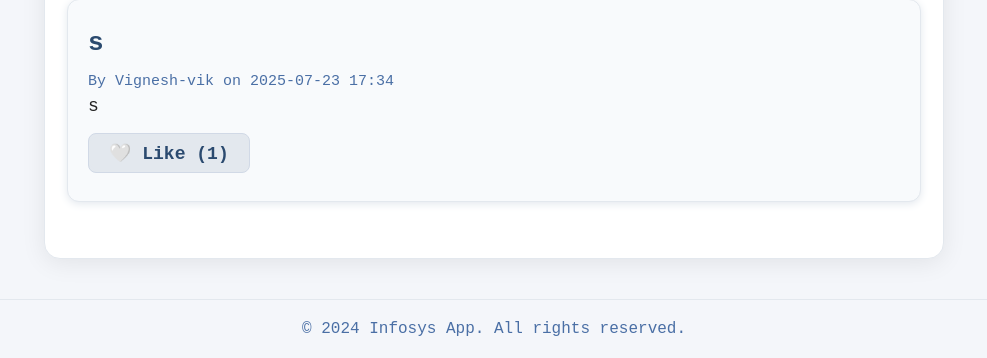
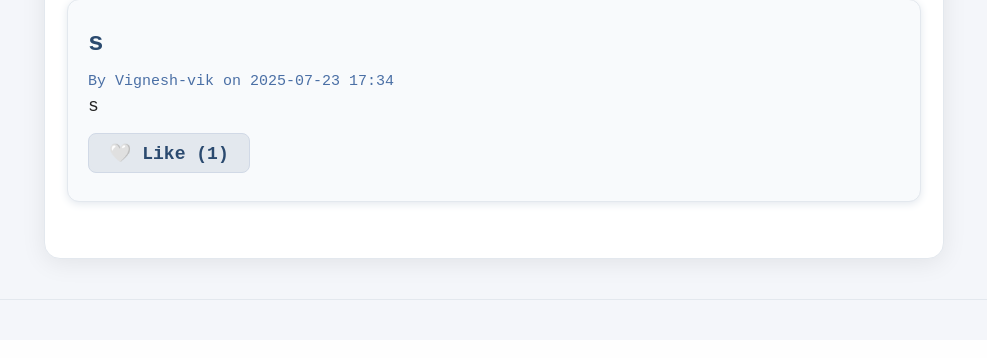
Before and after one commit to Vignesh-vik/Blog_page, a Flask app: page /dashboard in a window 1280 px wide. Shown: the part 817-1175 px from the top of the page, without its empty margins (146-1133 px from the left). After the commit the page ends 1117 px from the top, so only its background shows below. Run offline with Flask 3, Linux system fonts and the light colour scheme; a user stored in the database is signed in.

Commit message:
minor issues with footer nav bar fixed

```diff
--- a/flask_app/app/templates/base.html
+++ b/flask_app/app/templates/base.html
@@ -32,11 +32,10 @@
         {% block content %}{% endblock %}
     </div>
     <footer>
-        &copy; {{ 2024 }} Infosys App. All rights reserved.
+
     </footer>
     {% block scripts %}{% endblock %}
     <script>
-        // Responsive navbar toggle
         const toggle = document.getElementById('js-navbar-toggle');
         const navbar = document.getElementById('navbar');
         toggle.addEventListener('click', function() {
```
